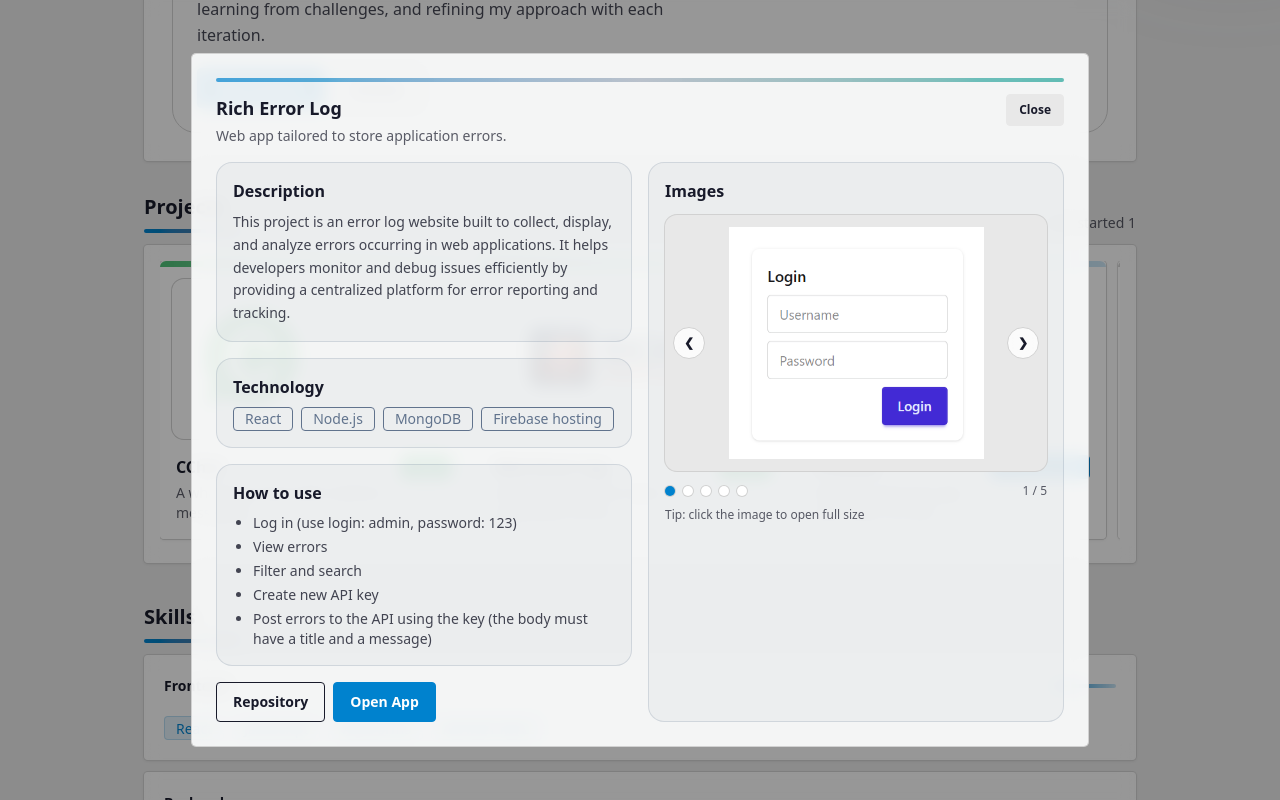
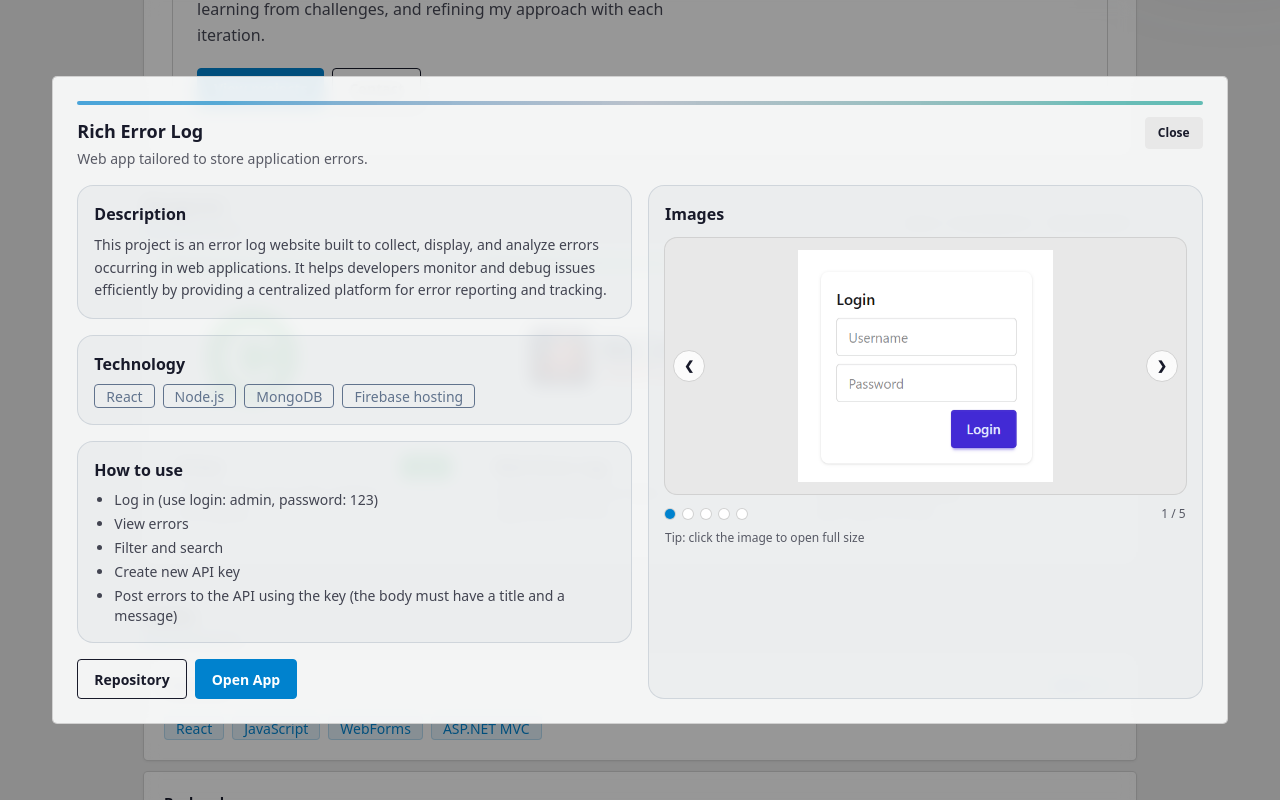
Before and after one commit to riricardo/portfolio, a React (Vite) app: page / in a window 1280 px wide. Both pictures are taken after a click on the button 632 px from the left and 893 px from the top of the page. Shown: the part 493-1293 px from the top of the page. Built offline with nearby package versions, Linux system fonts and the light colour scheme.

Commit message:
Correction in the modal

```diff
--- a/src/components/ProjectModal.jsx
+++ b/src/components/ProjectModal.jsx
@@ -46,7 +46,7 @@ export default function ProjectModal({ project, onClose }) {
   return (
     <>
       <dialog ref={ref} className="modal" onClose={onClose}>
-        <div className="modal-box w-11/12 max-w-4xl bg-base-100/90 backdrop-blur ring-1 ring-base-300">
+        <div className="modal-box max-w-[calc(100vw)] max-h-[calc(95vh)] bg-base-100/90 backdrop-blur ring-1 ring-base-300">
           <div className="mb-3 h-1 w-full rounded-full bg-linear-to-r from-primary/70 via-secondary/40 to-accent/60" />
 
           {!project ? null : (
```
